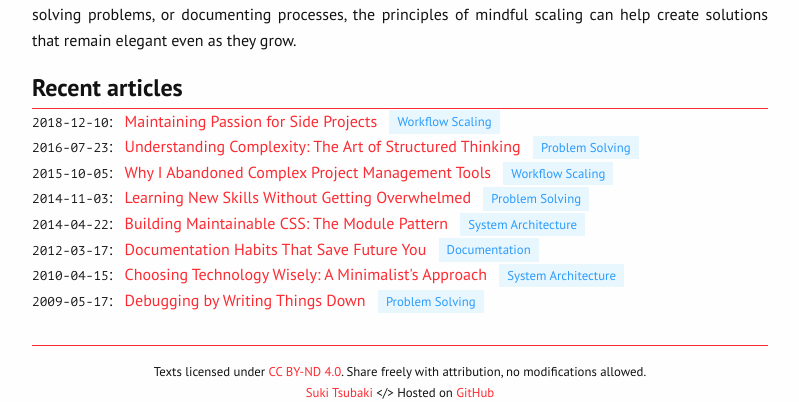
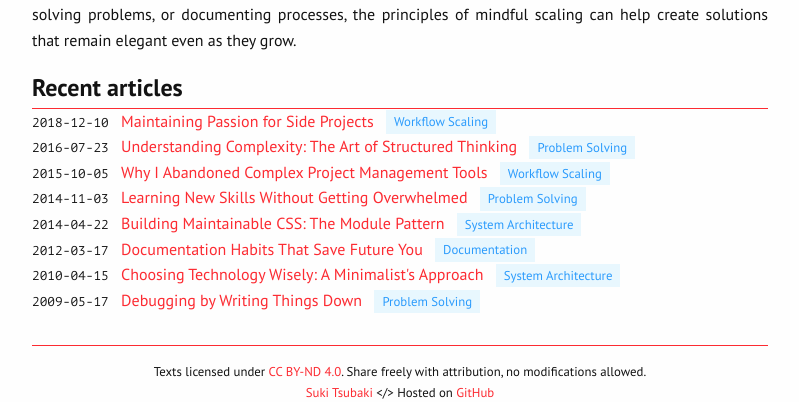
Before and after one commit to sukitsubaki/sukitsubaki.github.io, a Jekyll site: the page built from index.html, in a window 1280 px wide. Shown: the part 752-1154 px from the top of the page, without its empty margins (240-1039 px from the left). Built offline with Jekyll 4.4.1, drawn with Linux system fonts in a browser that asks for light colours.

Commit message:
Update index.html

```diff
--- a/index.html
+++ b/index.html
@@ -28,7 +28,7 @@ title: Home
         <h2>Recent articles</h2>
         {% for post in site.posts limit:10 %}
         <article class="post-list">
-            <span class="date monospace small">{{ post.date | date: "%Y-%m-%d" }}</span>: <span class="post"><a href="{{ post.url }}">{{ post.title }}</a></span> {% if post.scope %}<span class="post-scope"><a href="/{{ post.scope | slugify }}">{{ post.scope }}</a></span>{% endif %}
+            <span class="date monospace small">{{ post.date | date: "%Y-%m-%d" }}</span> <span class="post"><a href="{{ post.url }}">{{ post.title }}</a></span> {% if post.scope %}<span class="post-scope"><a href="/{{ post.scope | slugify }}">{{ post.scope }}</a></span>{% endif %}
             <!--<p>{{ post.excerpt }}</p>-->
         </article>
         {% endfor %}
```
